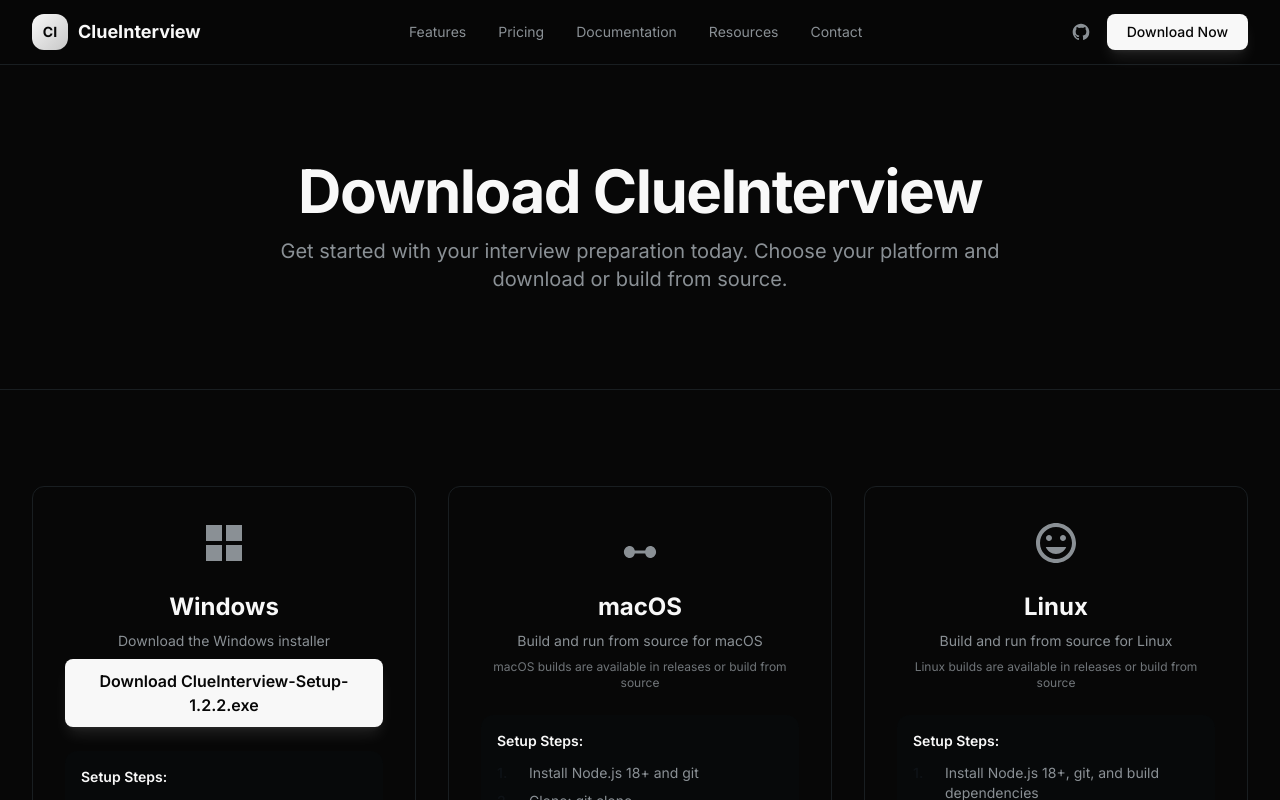
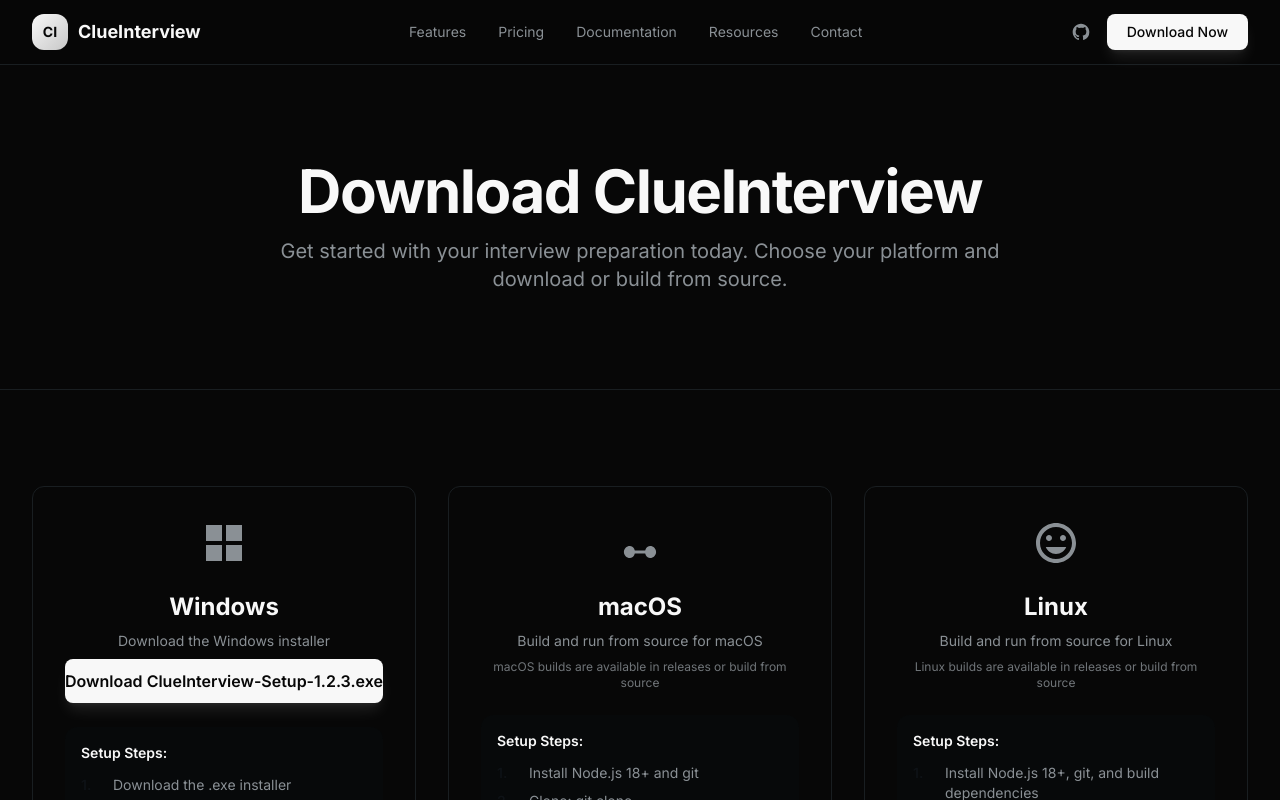
Before and after one commit to Iamholak/clueinterviewreleases, a Next.js app: page /download in a window 1280 px wide. Shown: the top 800 px of the page. Built offline with nearby package versions, Linux system fonts and the light colour scheme.

Commit message:
Update page.tsx

```diff
--- a/app/download/page.tsx
+++ b/app/download/page.tsx
@@ -14,8 +14,8 @@
       ),
       description: 'Download the Windows installer',
       version: 'v1.2.2',
-      url: 'https://github.com/Iamholak/clueinterviewreleases/releases/download/v1.2.2/Clue-Interview-Setup-1.2.2.exe',
-      filename: 'ClueInterview-Setup-1.2.2.exe',
+      url: 'https://github.com/Iamholak/clueinterviewreleases/releases/download/v1.2.3/Clue-Interview-Setup-1.2.3.exe',
+      filename: 'ClueInterview-Setup-1.2.3.exe',
       steps: [
         'Download the .exe installer',
         'Run the installer and follow the wizard',
```
